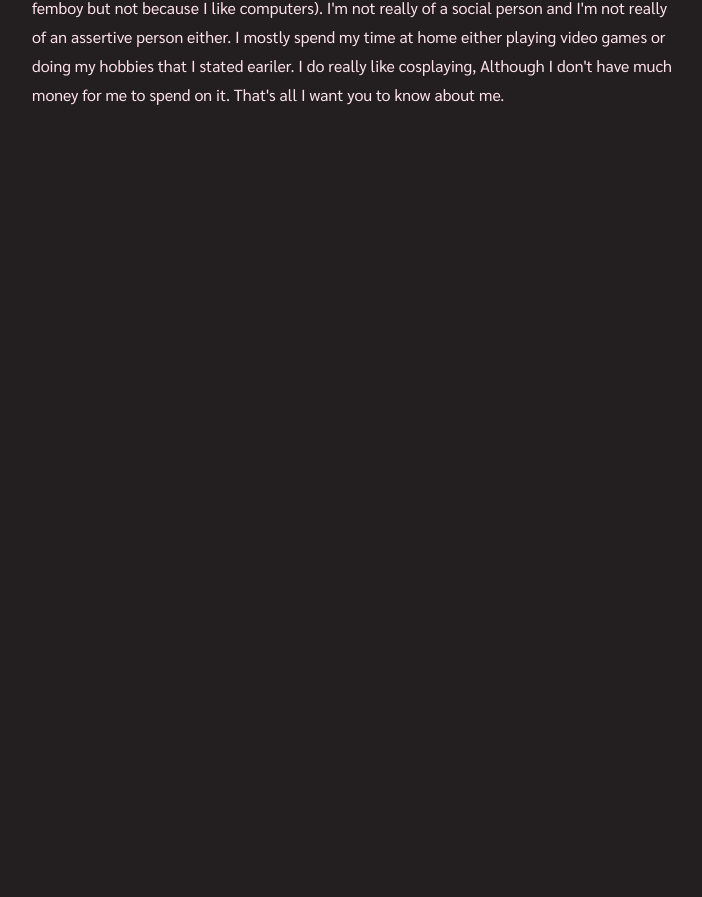
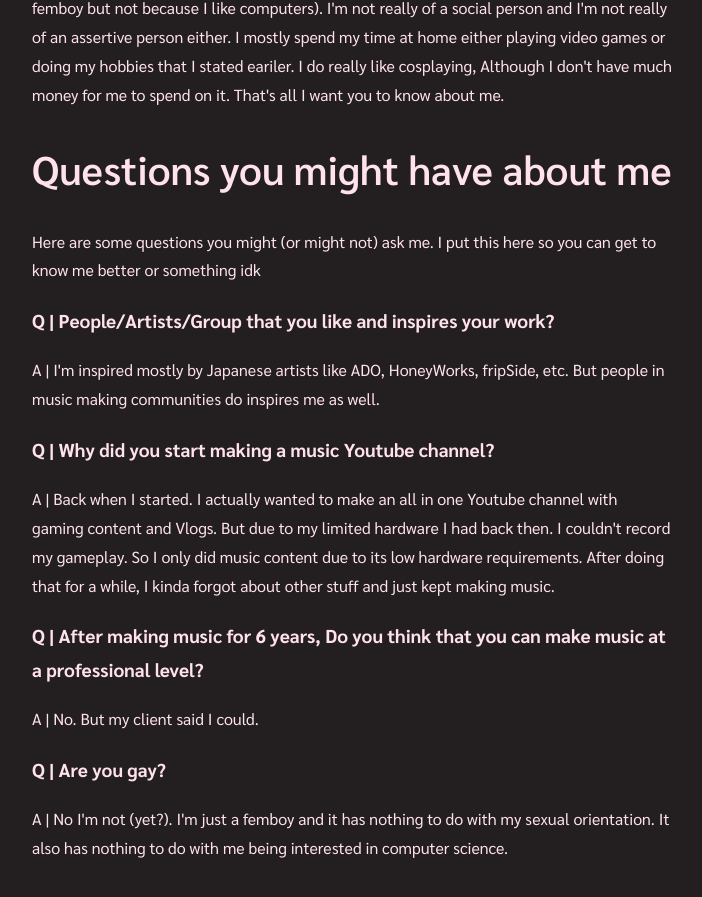
Before and after one commit to KiryuuinNFB/KiryuuinNet, a SvelteKit app in the folder Kiryuuinnet/front/Kiryuuinnet/: page /about in a window 1280 px wide. Shown: the part 1637-2534 px from the top of the page, without its empty margins (288-990 px from the left). Before the commit the page ends 1762 px from the top, so only its background shows below. Built offline with nearby package versions, Linux system fonts and the light colour scheme.

Commit message:
added questions to about page

```diff
--- a/Kiryuuinnet/front/Kiryuuinnet/src/routes/(main)/about/+page.svelte
+++ b/Kiryuuinnet/front/Kiryuuinnet/src/routes/(main)/about/+page.svelte
@@ -23,6 +23,7 @@
 				Before this section ends I wanna tell you (the reader) that.
 				Some stuff I've written in this website might seems nonsense or random unnecessary stuff.
 				That's because even though I'm an introverted person, I do have a lot I wanna talk about and my website seems like a perfect place to do so.
+				This isn't a professional website by any means.
 			</p>
 		</div>
 		<h2 class="subtopic">About me personally</h2>
@@ -37,5 +38,26 @@
 				That's all I want you to know about me.
 			</p>
 		</div>
+		<h2 class="subtopic">Questions you might have about me</h2>
+		<p class="walloftext">Here are some questions you might (or might not) ask me. I put this here so you can get to know me better or something idk</p>
+		<div class="walloftext">
+			<h3>Q | People/Artists/Group that you like and inspires your work?</h3>
+			<p>A | I'm inspired mostly by Japanese artists like ADO, HoneyWorks, fripSide, etc. But people in music making communities do inspires me as well.</p>
+
+			<h3>Q | Why did you start making a music Youtube channel?</h3>
+			<p>
+				A | Back when I started. I actually wanted to make an all in one Youtube channel with gaming content and Vlogs.
+				But due to my limited hardware I had back then. I couldn't record my gameplay. So I only did music content due to its low hardware requirements.
+				After doing that for a while, I kinda forgot about other stuff and just kept making music.
+			</p>
+
+			<h3>Q | After making music for 6 years, Do you think that you can make music at a professional level?</h3>
+			<p>A | No. But my client said I could.</p>
+
+			<h3>Q | Are you gay?</h3>
+			<p>A | No I'm not (yet?). I'm just a femboy and it has nothing to do with my sexual orientation. It also has nothing to do with me being interested in computer science.</p>
+		</div>
+		<div class="emptyspace">
+		</div>
 	</div>
 </body>
--- a/Kiryuuinnet/front/Kiryuuinnet/src/routes/(main)/contact/+page.svelte
+++ b/Kiryuuinnet/front/Kiryuuinnet/src/routes/(main)/contact/+page.svelte
@@ -21,7 +21,7 @@
 
 
 		<p class="walloftext">
-			Feel free to DM me. I will usually read your message within 24 hours.
+			Feel free to DM me. I will usually read your message within 24 hours. If not, That means I have no access to the internet, died, on a plane or just not in the mood to reply.
 		</p>
 
 		<h2 class="subtopic">My socials</h2>
--- a/Kiryuuinnet/front/Kiryuuinnet/static/themes/dark.css
+++ b/Kiryuuinnet/front/Kiryuuinnet/static/themes/dark.css
@@ -139,3 +139,9 @@ body {
     margin-right: auto;
     width: 40%;
 }
+
+.emptyspace {
+    background-color: var(--main);
+    height: 100px;
+    width: 100px
+}
```
